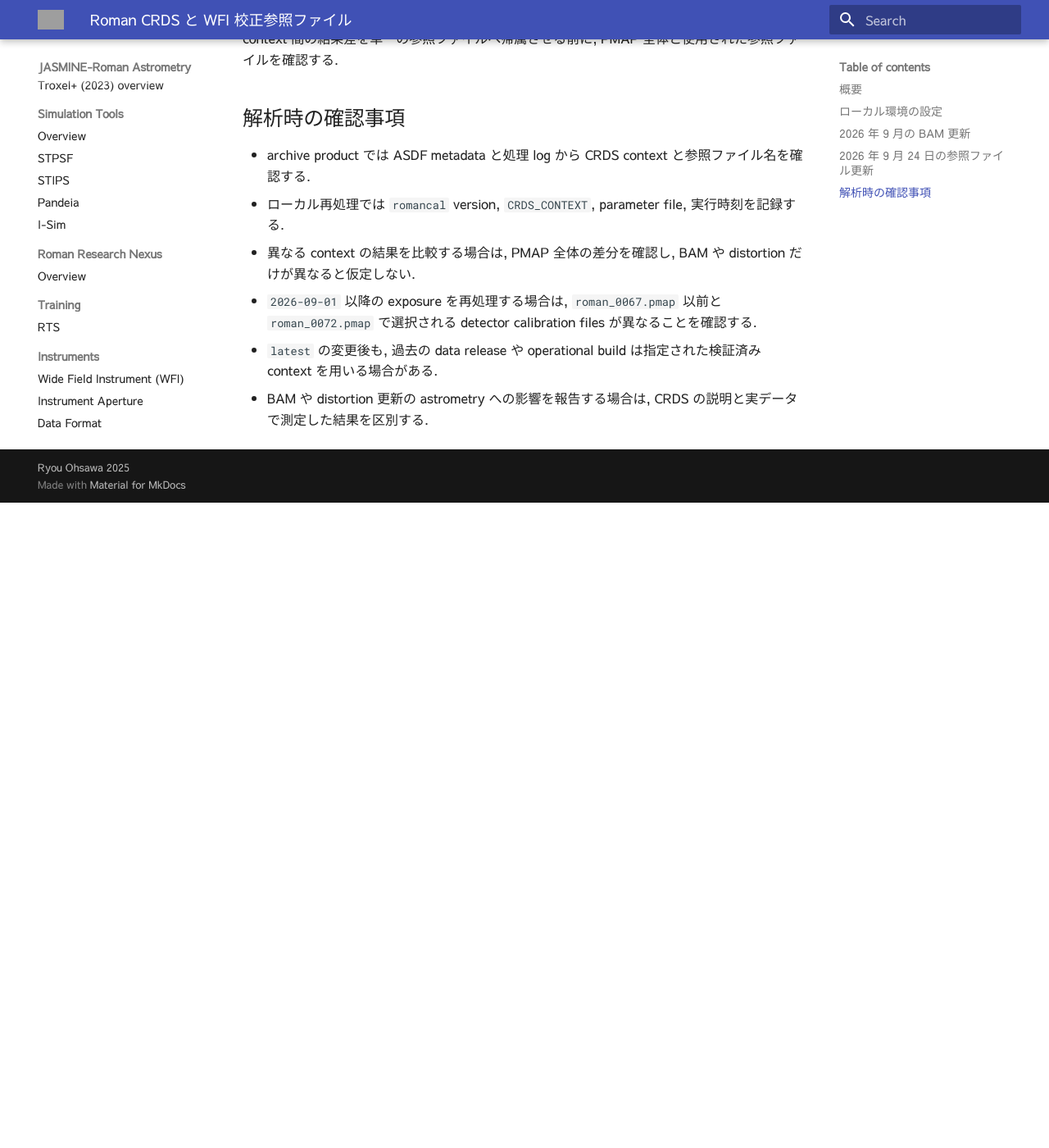
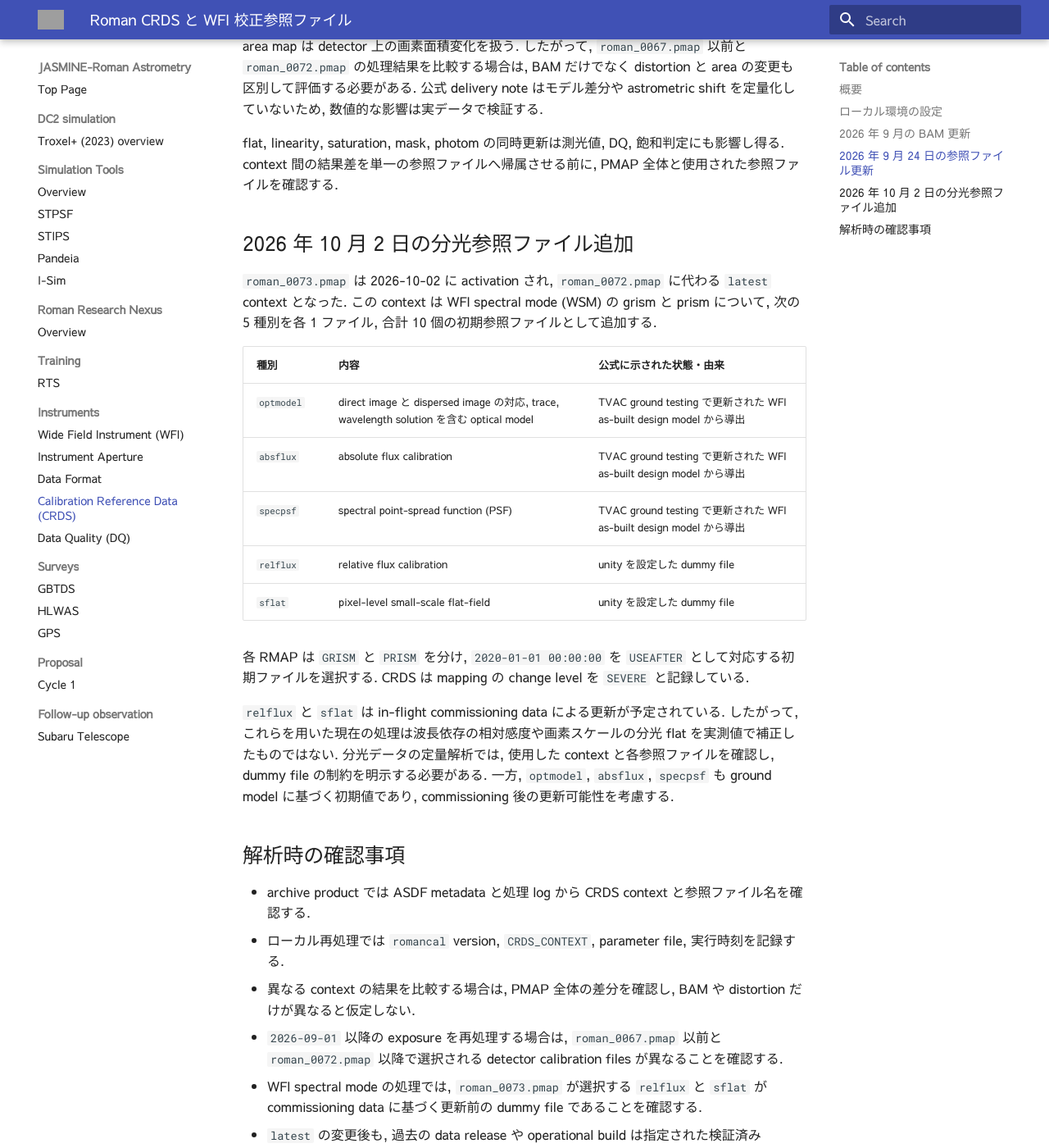
Before and after one commit to astronasutarou/jasmine-roman-astrometry, an MkDocs documentation site: the page built from docs/inst/crds.md, in a window 1280 px wide and 1400 px high, scrolled down 2793 px. Shown: the whole window at 82% size. Built offline with MkDocs 1.6.1 and Material for MkDocs 9.7.7, drawn with Linux system fonts in a browser that asks for light colours; before the commit the page ends 3406 px from its top, so only the background shows below that; some of the changed text lies outside the part shown; grey boxes are pictures that could not be loaded.

Commit message:
Document Roman CRDS context 0073 spectroscopy files

````diff
--- a/docs/inst/crds.md
+++ b/docs/inst/crds.md
@@ -9,7 +9,10 @@
 このページの内容は主に以下のソースを引用・参考にしている:
 
 - [CRDS for Reference Files](https://roman-docs.stsci.edu/data-handbook-home/accessing-wfi-data/crds-for-reference-files) (STScI, Publication: 2024-01-05, Latest Update: 2024-12-20)
-- [Roman CRDS](https://roman-crds.stsci.edu/) (STScI, 2026-09-25 閲覧)
+- [Roman CRDS](https://roman-crds.stsci.edu/) (STScI, 2026-10-04 閲覧)
+- [`roman_0073.pmap`](https://roman-crds.stsci.edu/context_table/roman_0073.pmap) (STScI, Activation: 2026-10-02)
+- [`roman_wfi_optmodel_0002.rmap`](https://roman-crds.stsci.edu/browse/roman_wfi_optmodel_0002.rmap), [`roman_wfi_absflux_0002.rmap`](https://roman-crds.stsci.edu/browse/roman_wfi_absflux_0002.rmap), [`roman_wfi_specpsf_0002.rmap`](https://roman-crds.stsci.edu/browse/roman_wfi_specpsf_0002.rmap) (STScI, Delivery/Activation: 2026-10-02)
+- [`roman_wfi_relflux_0002.rmap`](https://roman-crds.stsci.edu/browse/roman_wfi_relflux_0002.rmap), [`roman_wfi_sflat_0002.rmap`](https://roman-crds.stsci.edu/browse/roman_wfi_sflat_0002.rmap) (STScI, Delivery/Activation: 2026-10-02)
 - [`roman_0072.pmap`](https://roman-crds.stsci.edu/context_table/roman_0072.pmap) (STScI, Activation: 2026-09-24)
 - [`roman_wfi_flat_0008.rmap`](https://roman-crds.stsci.edu/browse/roman_wfi_flat_0008.rmap) (STScI, Delivery/Activation: 2026-09-24)
 - [`roman_wfi_area_0003.rmap`](https://roman-crds.stsci.edu/browse/roman_wfi_area_0003.rmap) (STScI, Delivery/Activation: 2026-09-24)
@@ -39,7 +42,7 @@
 特定の context で再処理する場合は `CRDS_CONTEXT` を明示する.
 
 ```bash
-export CRDS_CONTEXT=roman_0072.pmap
+export CRDS_CONTEXT=roman_0073.pmap
 ```
 
 `latest` context は更新され得る. 既存結果を再現する場合は, 処理時点の具体的な PMAP 名を指定し, pipeline release に対応する検証済み context も確認する. 公式 `romancal` release table では, release 1.0.2 (26Q3_B22.3) に `roman_0065.pmap` が対応付けられている. release と対応 context の組は, CRDS server 上の `latest` context と必ずしも同一ではない.
@@ -74,11 +77,28 @@
 
 flat, linearity, saturation, mask, photom の同時更新は測光値, DQ, 飽和判定にも影響し得る. context 間の結果差を単一の参照ファイルへ帰属させる前に, PMAP 全体と使用された参照ファイルを確認する.
 
+## 2026 年 10 月 2 日の分光参照ファイル追加
+
+`roman_0073.pmap` は 2026-10-02 に activation され, `roman_0072.pmap` に代わる `latest` context となった. この context は WFI spectral mode (WSM) の grism と prism について, 次の 5 種別を各 1 ファイル, 合計 10 個の初期参照ファイルとして追加する.
+
+| 種別 | 内容 | 公式に示された状態・由来 |
+|---|---|---|
+| `optmodel` | direct image と dispersed image の対応, trace, wavelength solution を含む optical model | TVAC ground testing で更新された WFI as-built design model から導出 |
+| `absflux` | absolute flux calibration | TVAC ground testing で更新された WFI as-built design model から導出 |
+| `specpsf` | spectral point-spread function (PSF) | TVAC ground testing で更新された WFI as-built design model から導出 |
+| `relflux` | relative flux calibration | unity を設定した dummy file |
+| `sflat` | pixel-level small-scale flat-field | unity を設定した dummy file |
+
+各 RMAP は `GRISM` と `PRISM` を分け, `2020-01-01 00:00:00` を `USEAFTER` として対応する初期ファイルを選択する. CRDS は mapping の change level を `SEVERE` と記録している.
+
+`relflux` と `sflat` は in-flight commissioning data による更新が予定されている. したがって, これらを用いた現在の処理は波長依存の相対感度や画素スケールの分光 flat を実測値で補正したものではない. 分光データの定量解析では, 使用した context と各参照ファイルを確認し, dummy file の制約を明示する必要がある. 一方, `optmodel`, `absflux`, `specpsf` も ground model に基づく初期値であり, commissioning 後の更新可能性を考慮する.
+
 ## 解析時の確認事項
 
 - archive product では ASDF metadata と処理 log から CRDS context と参照ファイル名を確認する.
 - ローカル再処理では `romancal` version, `CRDS_CONTEXT`, parameter file, 実行時刻を記録する.
 - 異なる context の結果を比較する場合は, PMAP 全体の差分を確認し, BAM や distortion だけが異なると仮定しない.
-- `2026-09-01` 以降の exposure を再処理する場合は, `roman_0067.pmap` 以前と `roman_0072.pmap` で選択される detector calibration files が異なることを確認する.
+- `2026-09-01` 以降の exposure を再処理する場合は, `roman_0067.pmap` 以前と `roman_0072.pmap` 以降で選択される detector calibration files が異なることを確認する.
+- WFI spectral mode の処理では, `roman_0073.pmap` が選択する `relflux` と `sflat` が commissioning data に基づく更新前の dummy file であることを確認する.
 - `latest` の変更後も, 過去の data release や operational build は指定された検証済み context を用いる場合がある.
 - BAM や distortion 更新の astrometry への影響を報告する場合は, CRDS の説明と実データで測定した結果を区別する.
````
Also changed, not shown: other parts of docs/inst/crds.md (+1 -1 lines).
